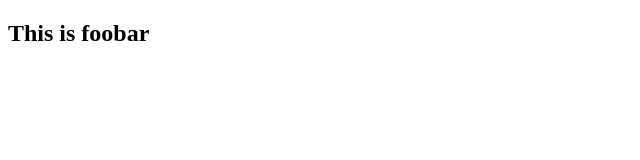
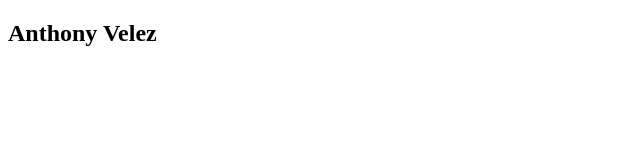
Before and after one commit to Anthony-V00/foobar, a plain HTML site: page index.html in a window 1280 px wide. Shown: the full height of the page, 0-640 px from the left. Drawn offline with Linux system fonts and the light colour scheme.

Commit message:
updated h2 with my name

```diff
--- a/index.html
+++ b/index.html
@@ -13,7 +13,7 @@
     <link rel="stylesheet" href="">
   </head>
   <body>
-    <h2>This is foobar</h2>
+    <h2>Anthony Velez</h2>
     <!--[if lt IE 7]>
       <p class="browsehappy">You are using an <strong>outdated</strong> browser. Please <a href="#">upgrade your browser</a> to improve your experience.</p>
     <![endif]-->
```
